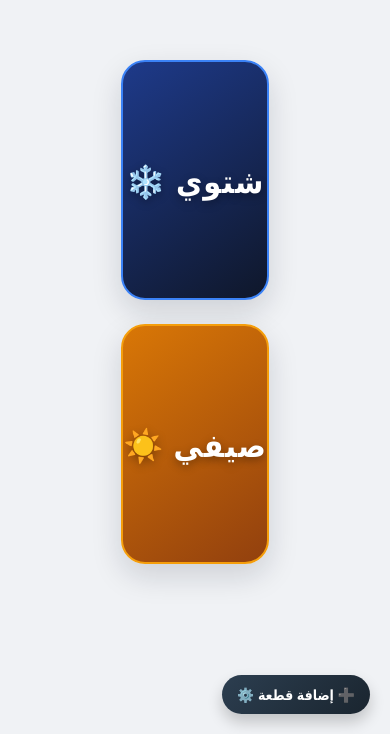
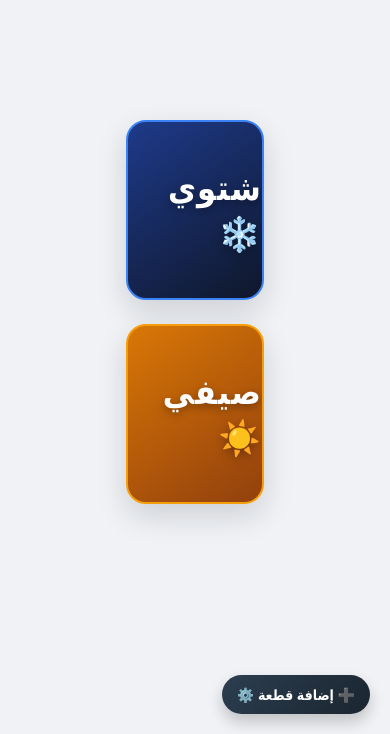
Before and after one commit to joudi-brijawi/omar, a website: page public/index.html in a window 390 px wide. Shown: the part 110-844 px from the top of the page. Drawn offline with Linux system fonts and the light colour scheme.

Commit message:
make home cards wider on mobile

```diff
--- a/public/st.css
+++ b/public/st.css
@@ -83,13 +83,21 @@
      }
 
      .season-card {
-         width: 100%;
-         max-width: 320px;
-         height: 240px;
+         width: 88%;
+         /* بياخد عرض مريح ومناسب جداً للشاشة */
+         max-width: 420px;
+         /* وسعنا الحد الأقصى ليطلع عريض ومرتب */
+         height: 180px;
+         /* قللنا الطول ليصير عريض ومتناسق بدل ما يضل مستطيل ضيق */
+         border-radius: 20px;
      }
 
      .season-card h2 {
-         font-size: 32px;
+         font-size: 34px;
+         display: flex;
+         align-items: center;
+         gap: 12px;
+         /* مسافة حلوة بين الإيموجي والكلمة */
      }
  }
 
```
